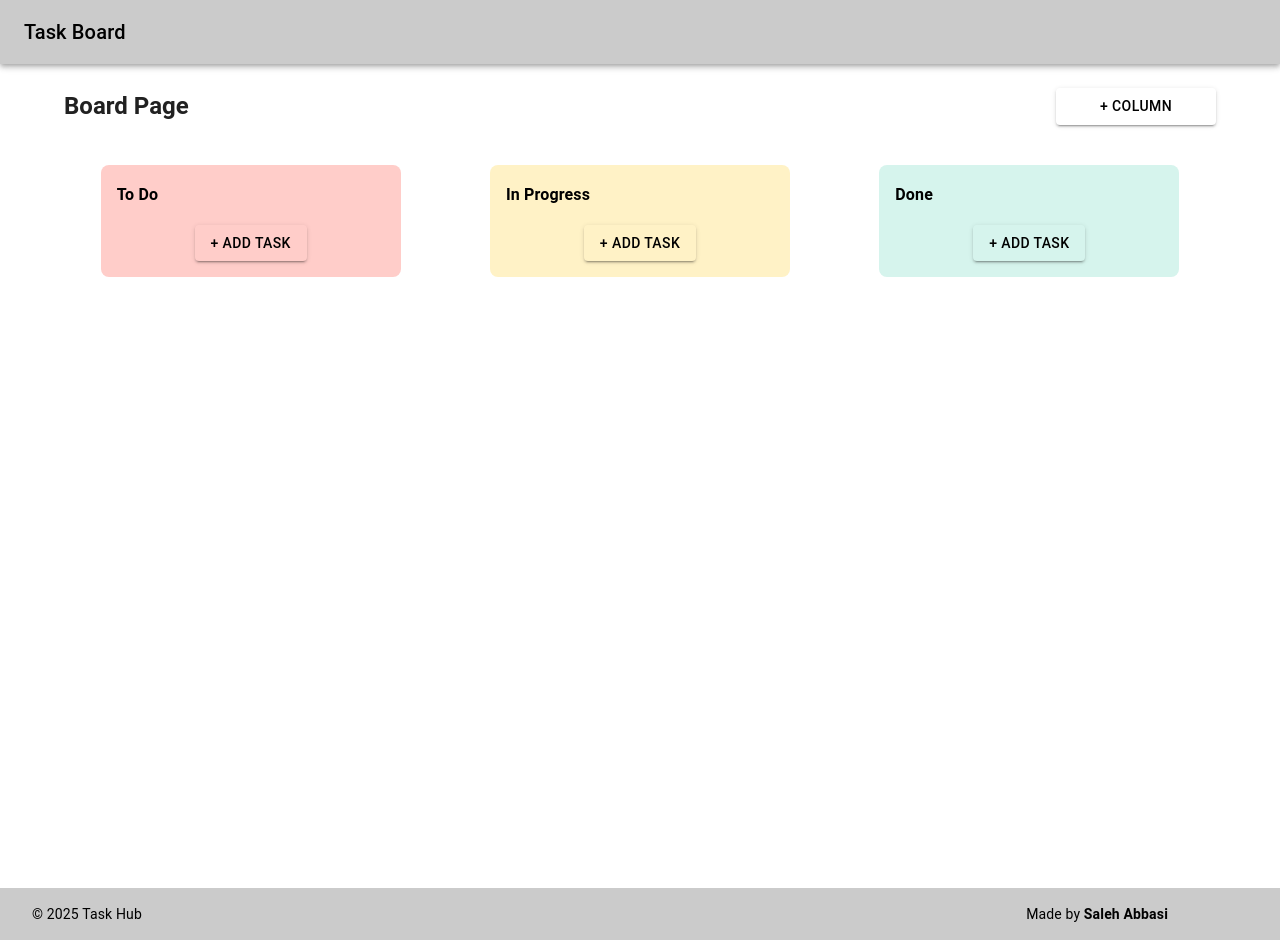
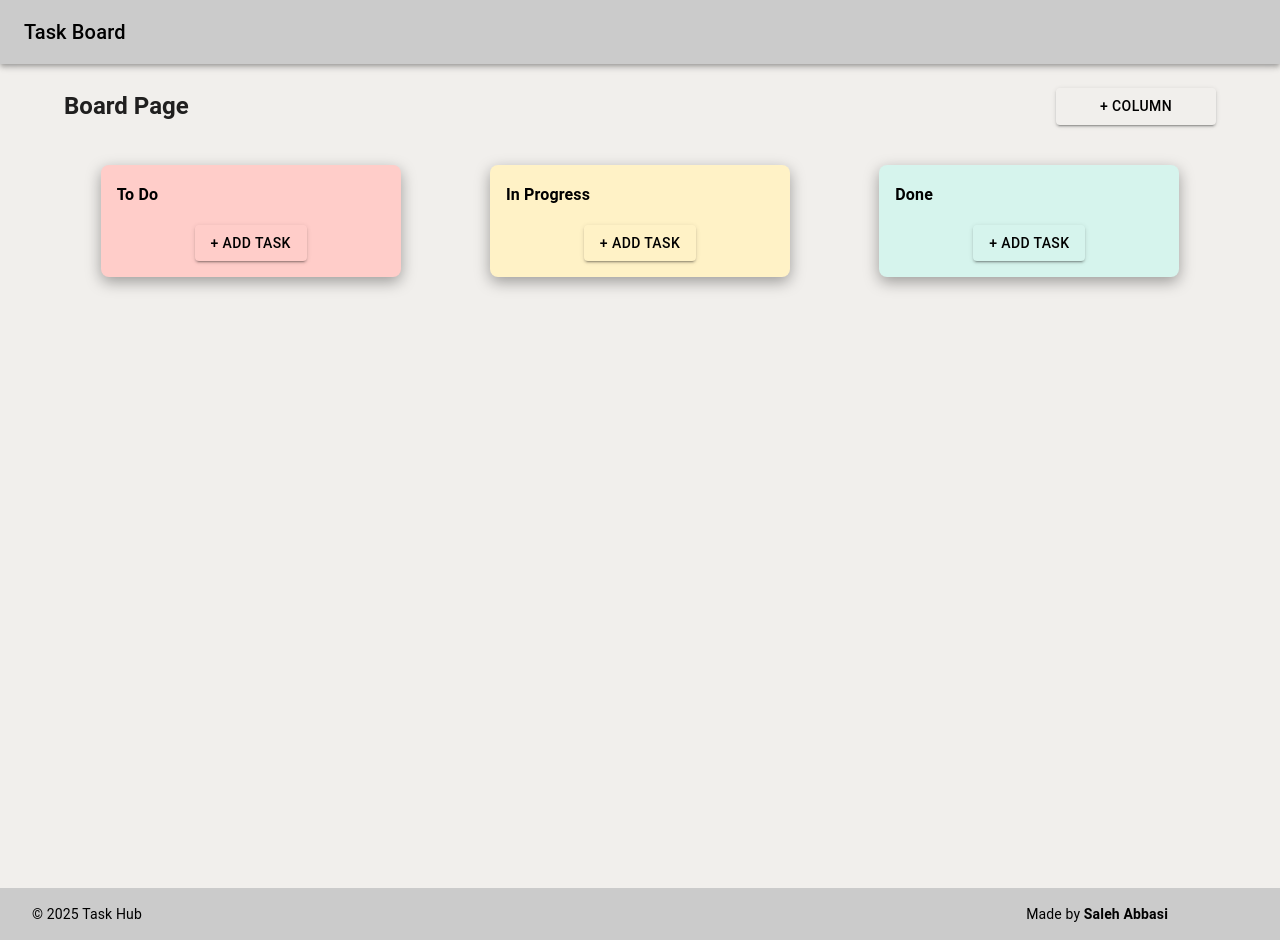
Before and after one commit to Mohammad-Saleh7/TaskHub, a React (Vite) app: page / in a window 1280 px wide. Built offline with nearby package versions, Linux system fonts and the light colour scheme; some icons are missing.

Commit message:
add box shadow

```diff
--- a/src/pages/Board.jsx
+++ b/src/pages/Board.jsx
@@ -152,6 +152,7 @@ export default function Board() {
                 key={column.id}
                 sx={{
                   bgcolor: column.color,
+                  boxShadow: "rgba(0, 0, 0, 0.35) 0px 5px 15px",
                   color:
                     theme.palette.mode === "dark"
                       ? "text.secondary"
--- a/src/theme.js
+++ b/src/theme.js
@@ -6,7 +6,7 @@ const theme = createTheme({
         mode: "light",
         primary: { main: "#007FF" },
         background: {
-          default: "#ffffffff",
+          default: "#F1EFEC",
           lightPaper: "#eeebebff",
         },
         navbar: {
```
